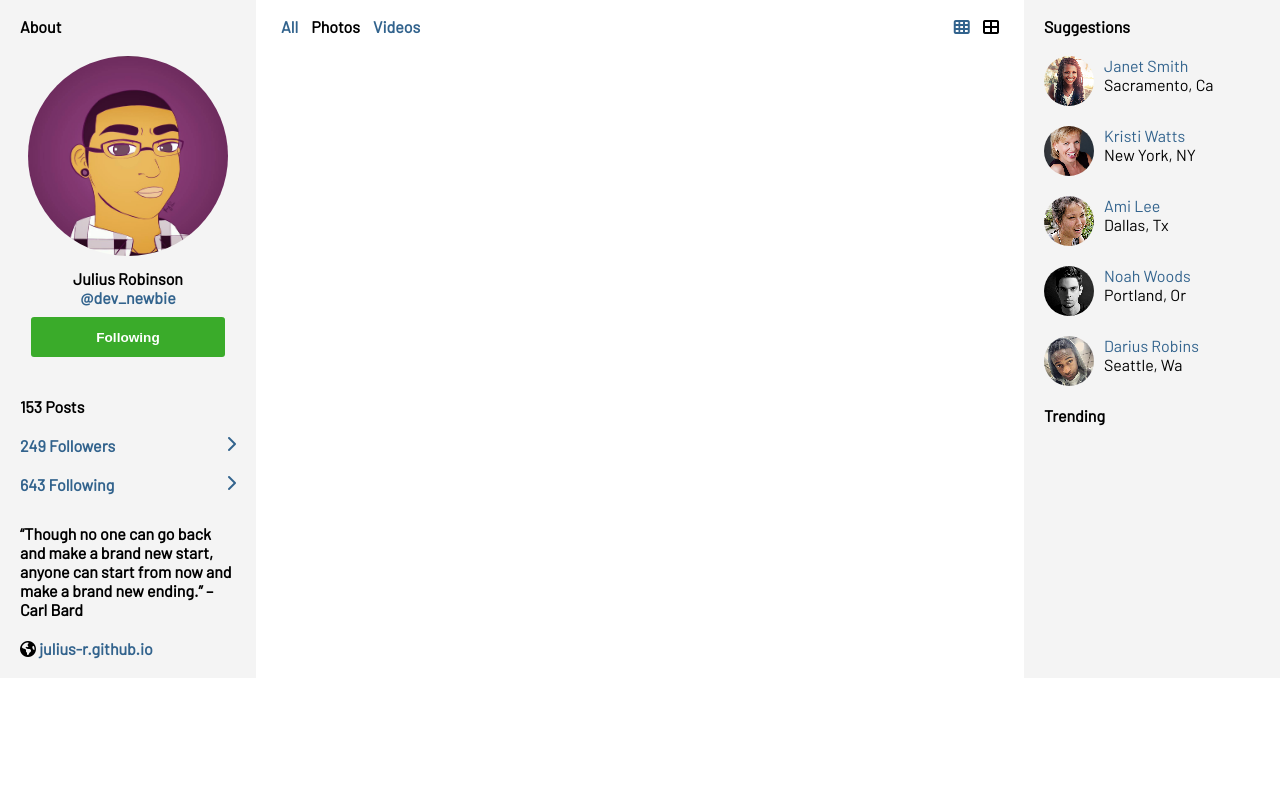
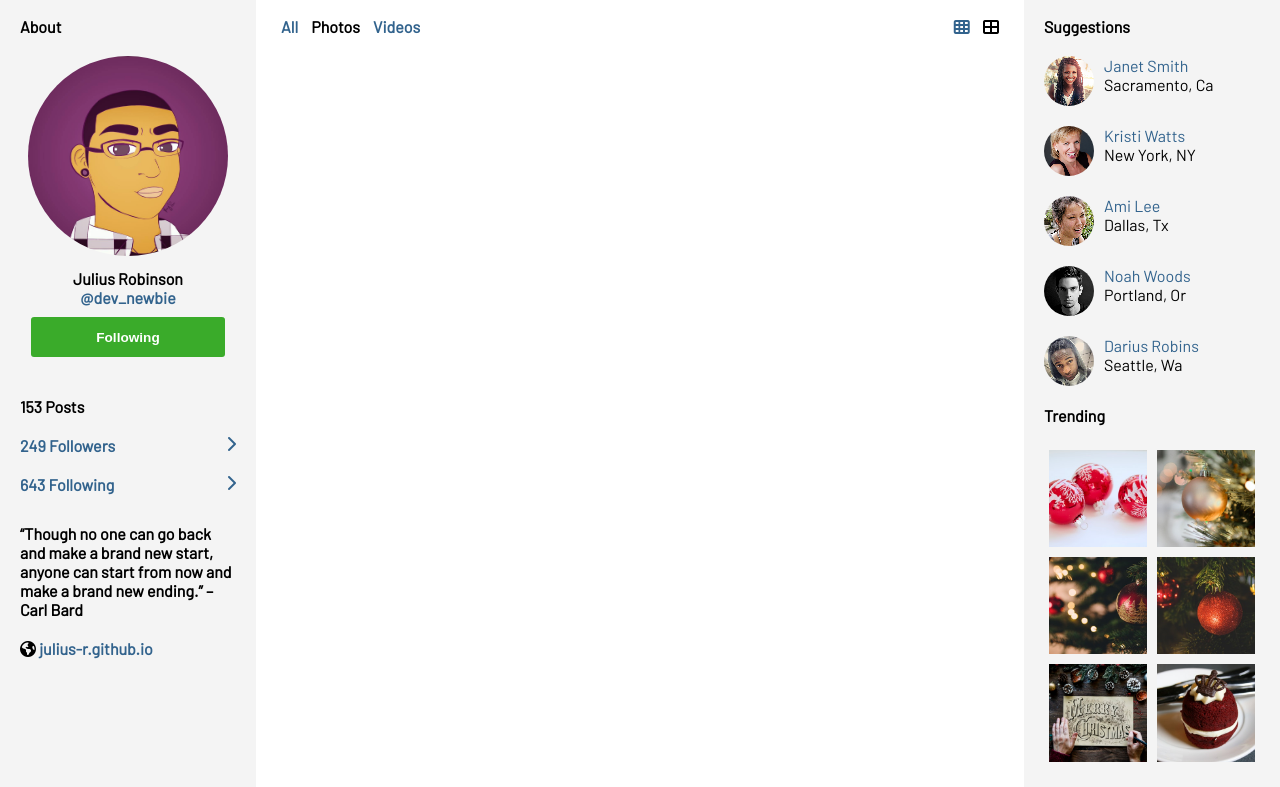
Before and after one commit to Julius-R/instagram-concept, a website built with webpack: page index.html in a window 1280 px wide. Shown: the part 191-978 px from the top of the page. Before the commit the page ends 869 px from the top, so only its background shows below. Built offline with nearby package versions, Linux system fonts and the light colour scheme; files whose address does not match are found by name; a web font is replaced by a local one.

Commit message:
finished the side area and profile area, added folder structure for images

```diff
--- a/index.html
+++ b/index.html
@@ -89,35 +89,35 @@
           <p class="bold">Suggestions</p>
           <ul class="recommend">
             <li>
-              <img src="dist/imgs/image-1.png" alt="">
+              <img src="dist/imgs/suggestions/image-1.png" alt="">
               <div class="info">
                 <p class="link">Janet Smith</p>
                 <p class="locale">Sacramento, Ca</p>
               </div>
             </li>
             <li>
-              <img src="dist/imgs/image-2.png" alt="">
+              <img src="dist/imgs/suggestions/image-2.png" alt="">
               <div class="info">
                 <p class="link">Kristi Watts</p>
                 <p class="locale">New York, NY</p>
               </div>
             </li>
             <li>
-              <img src="dist/imgs/image-3.png" alt="">
+              <img src="dist/imgs/suggestions/image-3.png" alt="">
               <div class="info">
                 <p class="link">Ami Lee</p>
                 <p class="locale">Dallas, Tx</p>
               </div>
             </li>
             <li>
-              <img src="dist/imgs/image-4.png" alt="">
+              <img src="dist/imgs/suggestions/image-4.png" alt="">
               <div class="info">
                 <p class="link">Noah Woods</p>
                 <p class="locale">Portland, Or</p>
               </div>
             </li>
             <li>
-              <img src="dist/imgs/image-5.png" alt="">
+              <img src="dist/imgs/suggestions/image-5.png" alt="">
               <div class="info">
                 <p class="link">Darius Robins</p>
                 <p class="locale">Seattle, Wa</p>
@@ -127,6 +127,14 @@
         </div>
         <div id="trending">
           <p class="bold">Trending</p>
+          <div class="trend-imgs">
+            <img src="dist/imgs/trending/trend-1.jpg" alt="">
+            <img src="dist/imgs/trending/trend-2.jpg" alt="">
+            <img src="dist/imgs/trending/trend-3.jpg" alt="">
+            <img src="dist/imgs/trending/trend-4.jpg" alt="">
+            <img src="dist/imgs/trending/trend-5.jpg" alt="">
+            <img src="dist/imgs/trending/trend-6.jpg" alt="">
+          </div>
         </div>
       </aside>
     </div>
--- a/src/sass/_sideArea.scss
+++ b/src/sass/_sideArea.scss
@@ -21,4 +21,20 @@
     }
   }
 
+  #trending {
+
+    .trend-imgs {
+      margin-top: 20px;
+      display: flex;
+      justify-content: space-between;
+      flex-wrap: wrap;
+
+      img {
+        width: 45%;
+        height: 50%;
+        margin: 5px auto;
+      }
+    }
+  }
+
 }
```
Also changed, not shown: dist/css/main.css, dist/imgs/trending/trend-1.jpg (added), dist/imgs/trending/trend-2.jpg (added), dist/imgs/trending/trend-3.jpg (added), dist/imgs/trending/trend-4.jpg (added), dist/imgs/trending/trend-5.jpg (added), dist/imgs/trending/trend-6.jpg (added).
